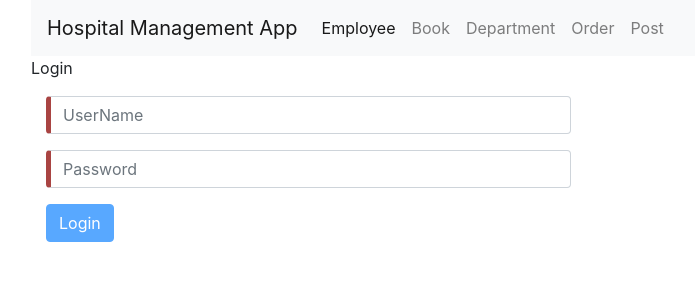
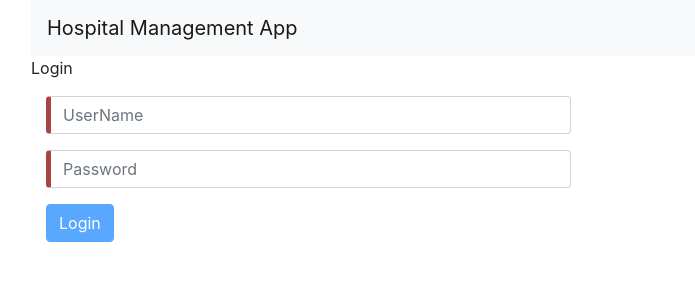
Before and after one commit to himanshujain2121/AddedValueProvider, an Angular app: page /login in a window 1280 px wide. Shown: the top 300 px of the page, without its empty margins (54-749 px from the left). Built offline with nearby package versions, Linux system fonts and the light colour scheme.

Commit message:
Navbar changes for Login(Not show full navbar)

```diff
--- a/src/app/app.component.html
+++ b/src/app/app.component.html
@@ -6,7 +6,7 @@
     <button class="navbar-toggler" type="button" data-toggle="collapse" data-target="#navbarNav" aria-controls="navbarNav" aria-expanded="false" aria-label="Toggle navigation">
       <span class="navbar-toggler-icon"></span>
     </button>
-    <div class="collapse navbar-collapse" id="navbarNav">
+    <div *ngIf="loginService.isLoggedIn" class="collapse navbar-collapse" id="navbarNav">
       <ul class="navbar-nav">
         <li class="nav-item active">
           <a class="nav-link" routerLink="employee">Employee </a>
--- a/src/app/app.component.ts
+++ b/src/app/app.component.ts
@@ -3,6 +3,7 @@ import { OnInit, Component , Inject } from '@angular/core';
 import { EmployeeService } from './services/employee/employee.service';
 import { APP_PROVIDER } from './services/valueProvider/appProvider';
 import { IAppProvider } from './services/valueProvider/IAppProvider';
+import { LoginService } from './services/login/login.service';
 @Component({
   selector: 'app-root',
   templateUrl: './app.component.html',
@@ -15,7 +16,8 @@ import { IAppProvider } from './services/valueProvider/IAppProvider';
 export class AppComponent implements OnInit {
   title = '';
   constructor(private empService: EmployeeService,
-  @Inject(APP_PROVIDER) private appConfig : IAppProvider) { }
+  @Inject(APP_PROVIDER) private appConfig : IAppProvider,
+  public loginService:LoginService) { }
 
   ngOnInit() {
     this.title = this.appConfig.AppName;
```
